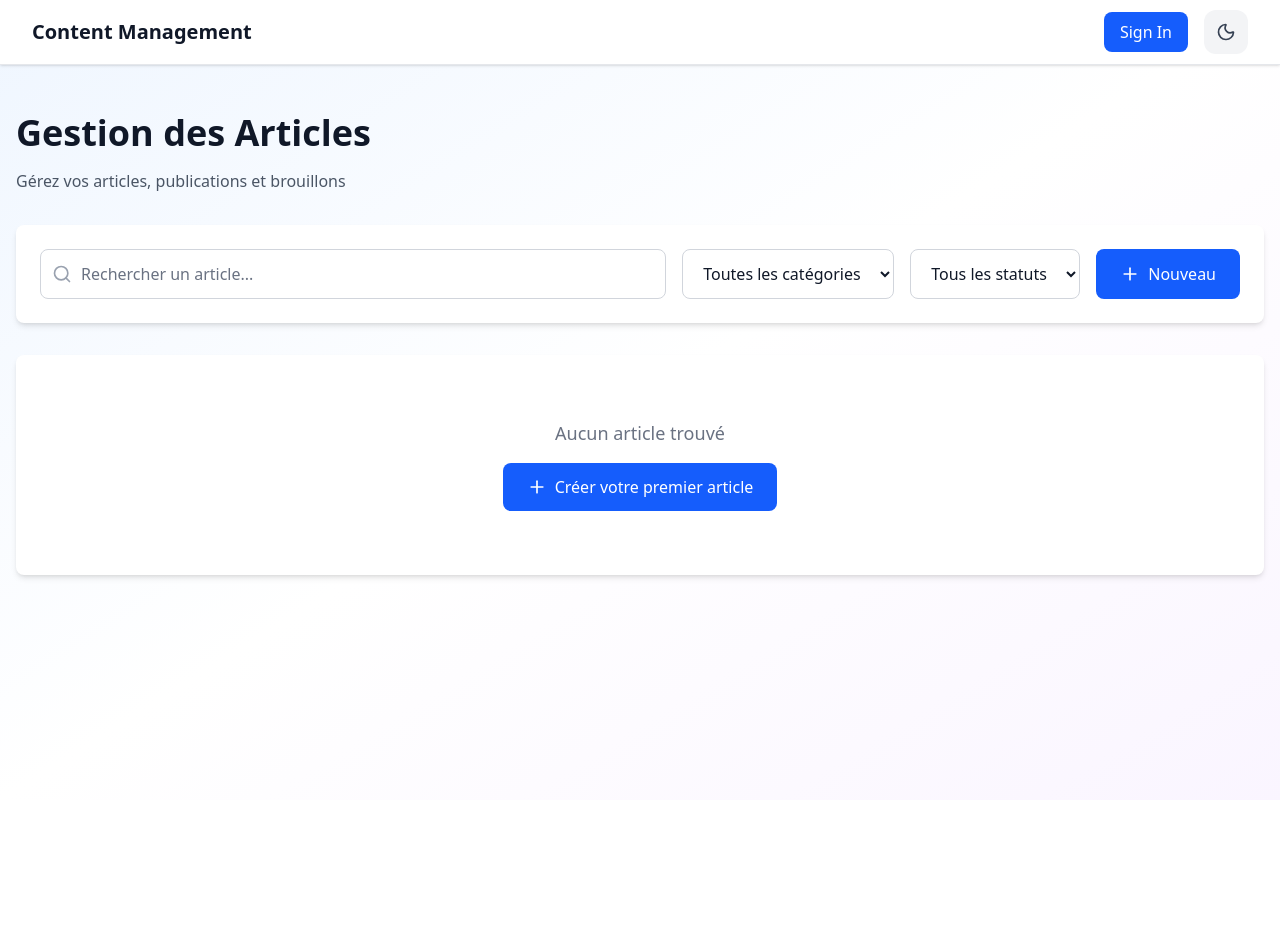
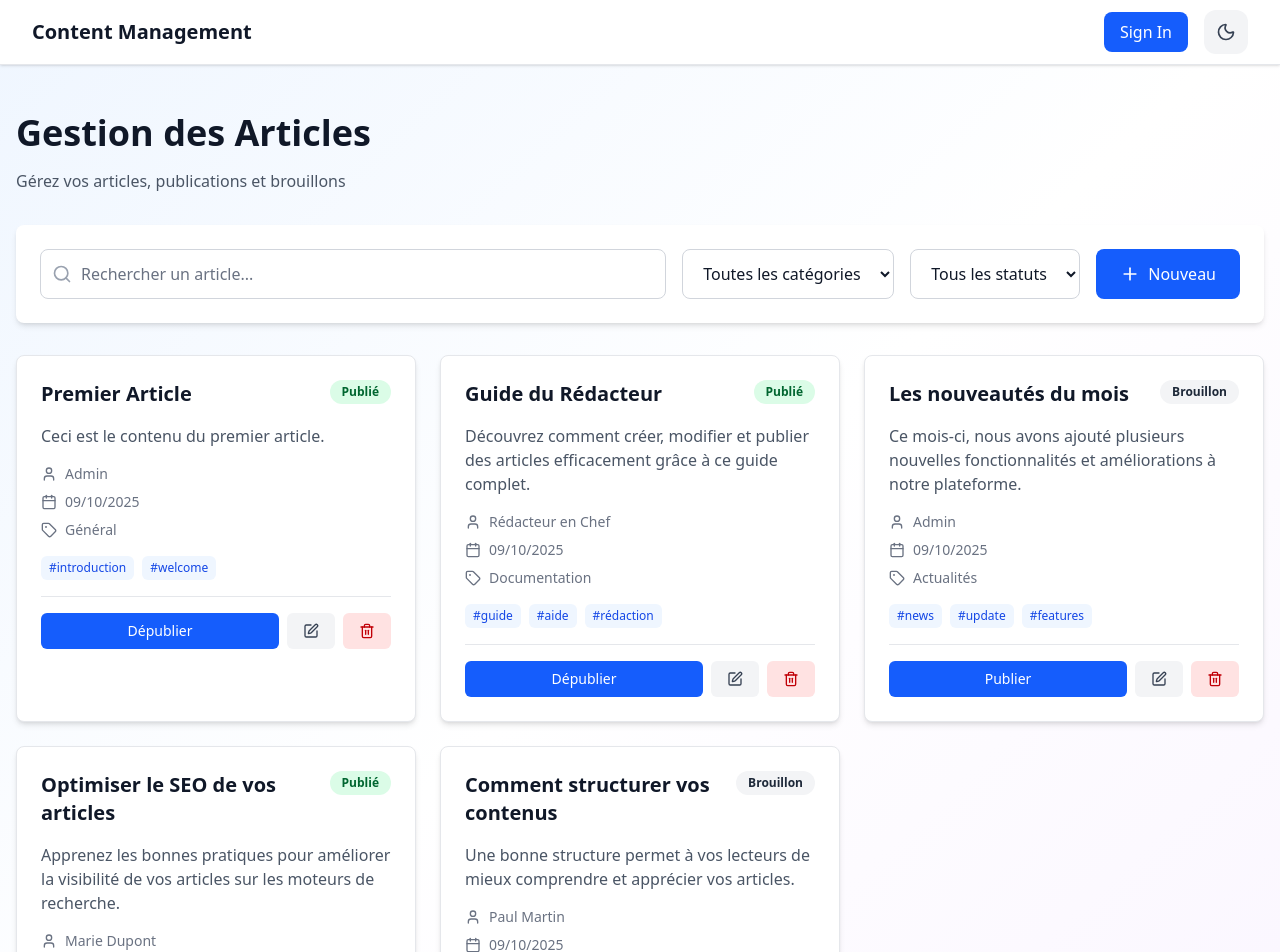
Before and after one commit to ClementLmd/content-management-tp1, a Next.js app: page /articles in a window 1280 px wide. Shown: the top 952 px of the page. Before the commit the page ends 800 px from the top, so only its background shows below. Built offline with nearby package versions, Linux system fonts and the light colour scheme.

Commit message:
Cinq articles hardcodés par défaut

```diff
--- a/src/stores/articleStore.ts
+++ b/src/stores/articleStore.ts
@@ -14,7 +14,63 @@ interface ArticleState {
 export const useArticleStore = create<ArticleState>()(
   persist(
     (set, get) => ({
-      articles: [],
+      articles: [
+        {
+          id: '1',
+          title: 'Premier Article',
+          content: 'Ceci est le contenu du premier article.',
+          author: 'Admin',
+          category: 'Général',
+          published: true,
+          createdAt: new Date().toISOString(),
+          updatedAt: new Date().toISOString(),
+          tags: ['introduction', 'welcome'],
+        },
+        {
+          id: '2',
+          title: 'Guide du Rédacteur',
+          content: 'Découvrez comment créer, modifier et publier des articles efficacement grâce à ce guide complet.',
+          author: 'Rédacteur en Chef',
+          category: 'Documentation',
+          published: true,
+          createdAt: new Date().toISOString(),
+          updatedAt: new Date().toISOString(),
+          tags: ['guide', 'aide', 'rédaction'],
+        },
+        {
+          id: '3',
+          title: 'Les nouveautés du mois',
+          content: 'Ce mois-ci, nous avons ajouté plusieurs nouvelles fonctionnalités et améliorations à notre plateforme.',
+          author: 'Admin',
+          category: 'Actualités',
+          published: false,
+          createdAt: new Date().toISOString(),
+          updatedAt: new Date().toISOString(),
+          tags: ['news', 'update', 'features'],
+        },
+        {
+          id: '4',
+          title: 'Optimiser le SEO de vos articles',
+          content: 'Apprenez les bonnes pratiques pour améliorer la visibilité de vos articles sur les moteurs de recherche.',
+          author: 'Marie Dupont',
+          category: 'Marketing',
+          published: true,
+          createdAt: new Date().toISOString(),
+          updatedAt: new Date().toISOString(),
+          tags: ['SEO', 'marketing', 'référencement'],
+        },
+        {
+          id: '5',
+          title: 'Comment structurer vos contenus',
+          content: 'Une bonne structure permet à vos lecteurs de mieux comprendre et apprécier vos articles.',
+          author: 'Paul Martin',
+          category: 'Rédaction',
+          published: false,
+          createdAt: new Date().toISOString(),
+          updatedAt: new Date().toISOString(),
+          tags: ['rédaction', 'structure', 'astuces'],
+        },
+      ],
 
       addArticle: (newArticle) => {
         const article: Article = {
```
